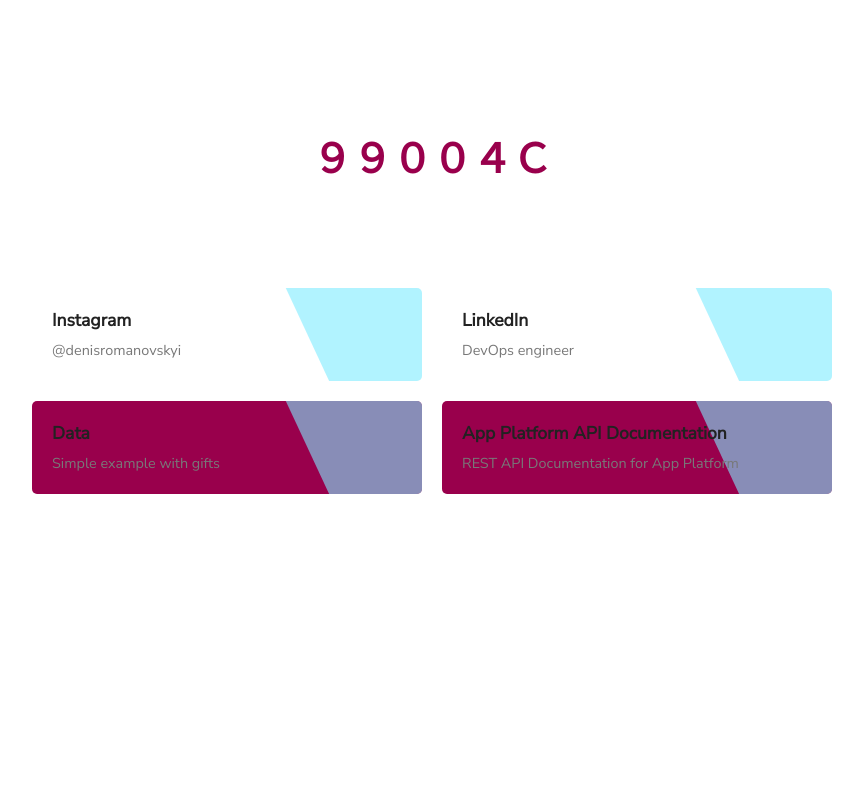
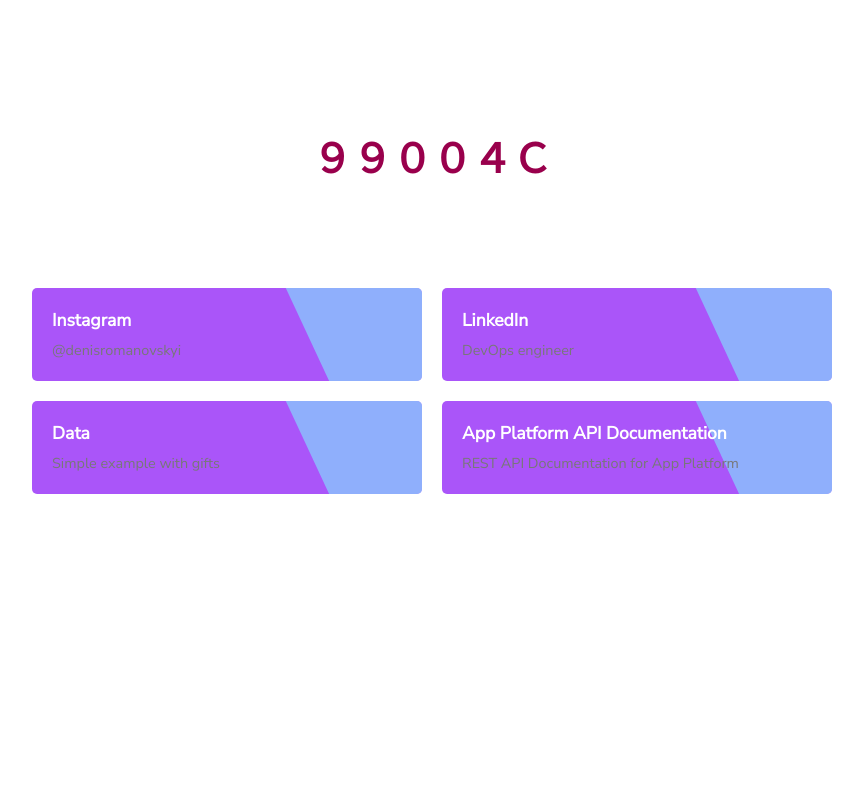
Before and after one commit to nedm0r/sample-flask-, a Python web app: template flask/templates/index.html in a window 1280 px wide. Shown: the whole page, without its empty margins (208-1071 px from the left). Run offline with Jinja, Linux system fonts and the light colour scheme; the template is opened without the code that fills it, so the values that code supplies are empty.

Commit message:
Update index.html

```diff
--- a/flask/templates/index.html
+++ b/flask/templates/index.html
@@ -10,7 +10,7 @@
     href="https://fonts.googleapis.com/css2?family=Almarai:wght@800&amp;family=Nunito+Sans&amp;display=swap" />
 </head>
 
-<body>
+<body style="background: #fff;">
   <div class="container">
     <div class="content">
       <h1><span style="color:#99004C;">９９００４Ｃ</span></h1>
@@ -21,15 +21,17 @@
 
     <div class="links">
       <a href="https://www.instagram.com/denisromanovskyi/" target="_blank"
-        rel="noopener noreferrer"><strong>Instagram</strong>
+        rel="noopener noreferrer" style="background: rgba(156, 56, 248, 0.85);"><strong>Instagram</strong>
         <span>@denisromanovskyi</span>
       </a>
       <a href="www.linkedin.com/in/denis-romanovskyi-4b386b23a" target="_blank"
-        rel="noopener noreferrer"><strong>LinkedIn</strong>
+        rel="noopener noreferrer" style="background: rgba(156, 56, 248, 0.85);"><strong>LinkedIn</strong>
         <span>DevOps engineer</span>
       </a>
-      <a href="https://www.digitalocean.com/docs/app-platform/" target="_blank" rel="noopener noreferrer" style="background: #99004C;"><strong>Data</strong><span>Simple example with gifts</span></a>
-      <a href="https://www.digitalocean.com/docs/droplets/how-to/" target="_blank" rel="noopener noreferrer" style="background: #99004C;"><strong>App
+      <a href="https://www.digitalocean.com/docs/app-platform/" target="_blank" rel="noopener noreferrer"
+        style="background: rgba(156, 56, 248, 0.85);"><strong>Data</strong><span>Simple example with gifts</span></a>
+      <a href="https://www.digitalocean.com/docs/droplets/how-to/" target="_blank" rel="noopener noreferrer"
+        style="background: rgba(156, 56, 248, 0.85);"><strong>App
           Platform API Documentation</strong>
         <span>REST API Documentation for App Platform</span>
       </a>
@@ -49,7 +51,6 @@
       color: #fff;
       font-family: "Nunito Sans", sans-serif;
       font-size: 19px;
-      background: #fff;
     }
 
     h1,
@@ -111,12 +112,11 @@
     .links a {
       position: relative;
       display: block;
-      background: rgba(255, 255, 255, 0.85);
       border-radius: 5px;
       padding: 20px;
       font-size: 1.1rem;
       text-decoration: none;
-      color: #222;
+      color: #fff;
       transition: 0.3s ease all;
       overflow: hidden;
     }
@@ -152,7 +152,7 @@
     }
 
     .links a:hover {
-      background: rgba(255, 255, 255, 0.9);
+      background: rgba(156, 56, 248, 0.9);
       box-shadow: 5px 5px 0 rgba(0, 0, 0, 0.5);
     }
 
```
